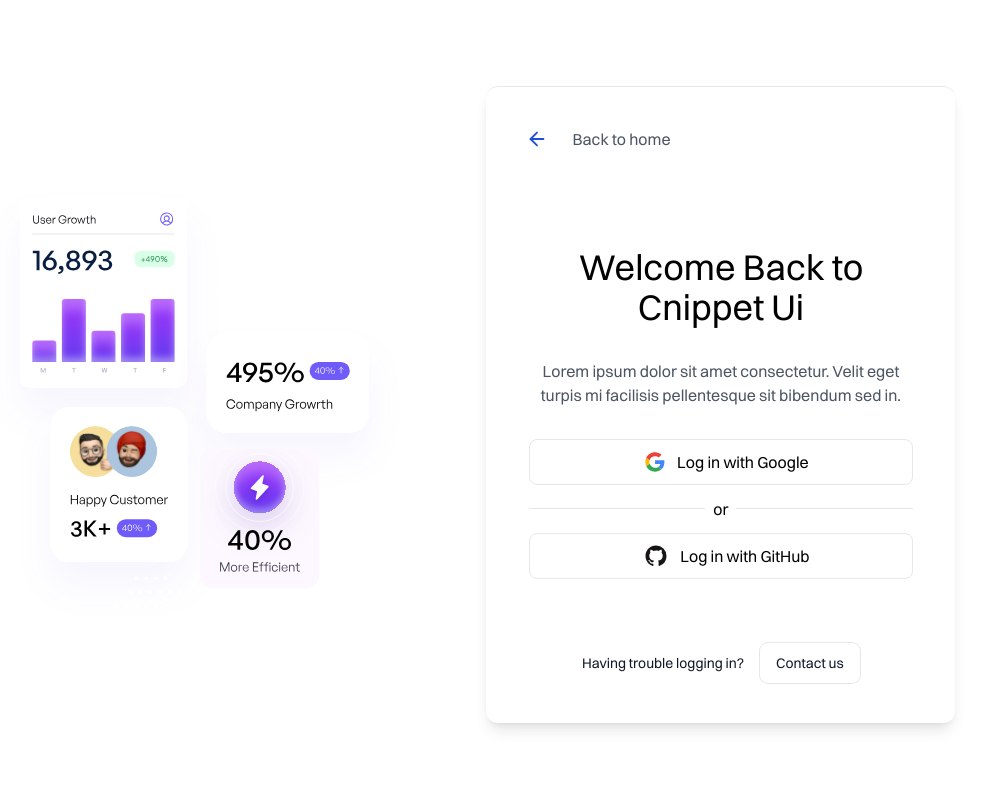
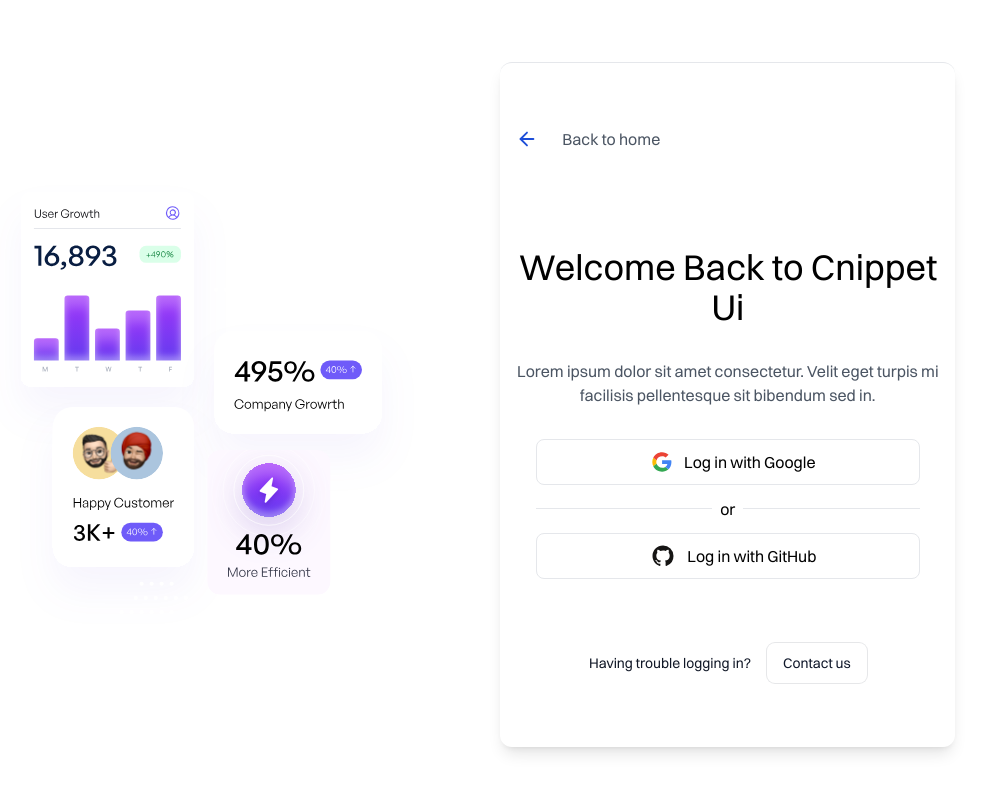
Before and after one commit to in-deepaknegi/cnippet-ui-v2, a Next.js app: page /login in a window 1280 px wide. Shown: the top 792 px of the page, without its empty margins (171-1155 px from the left). Built offline with nearby package versions, Linux system fonts and the light colour scheme; no server answers.

Commit message:
env fixed

```diff
--- a/components/routes/login/Hero.jsx
+++ b/components/routes/login/Hero.jsx
@@ -46,7 +46,7 @@
                         />
                     </div>
 
-                    <div className="w-full max-w-xl px-10 py-10 rounded-xl shadow-lg border-t font-swir">
+                    <div className="w-full max-w-xl px-4 py-16 rounded-xl shadow-lg border-t font-swir">
                         <div className="relative flex w-full items-center flex-1 flex-col justify-center ">
                             <div className="relative mr-auto">
                                 <a href="/" className="flex gap-6 items-center text-gray-600 hover:text-gray-900">
```
